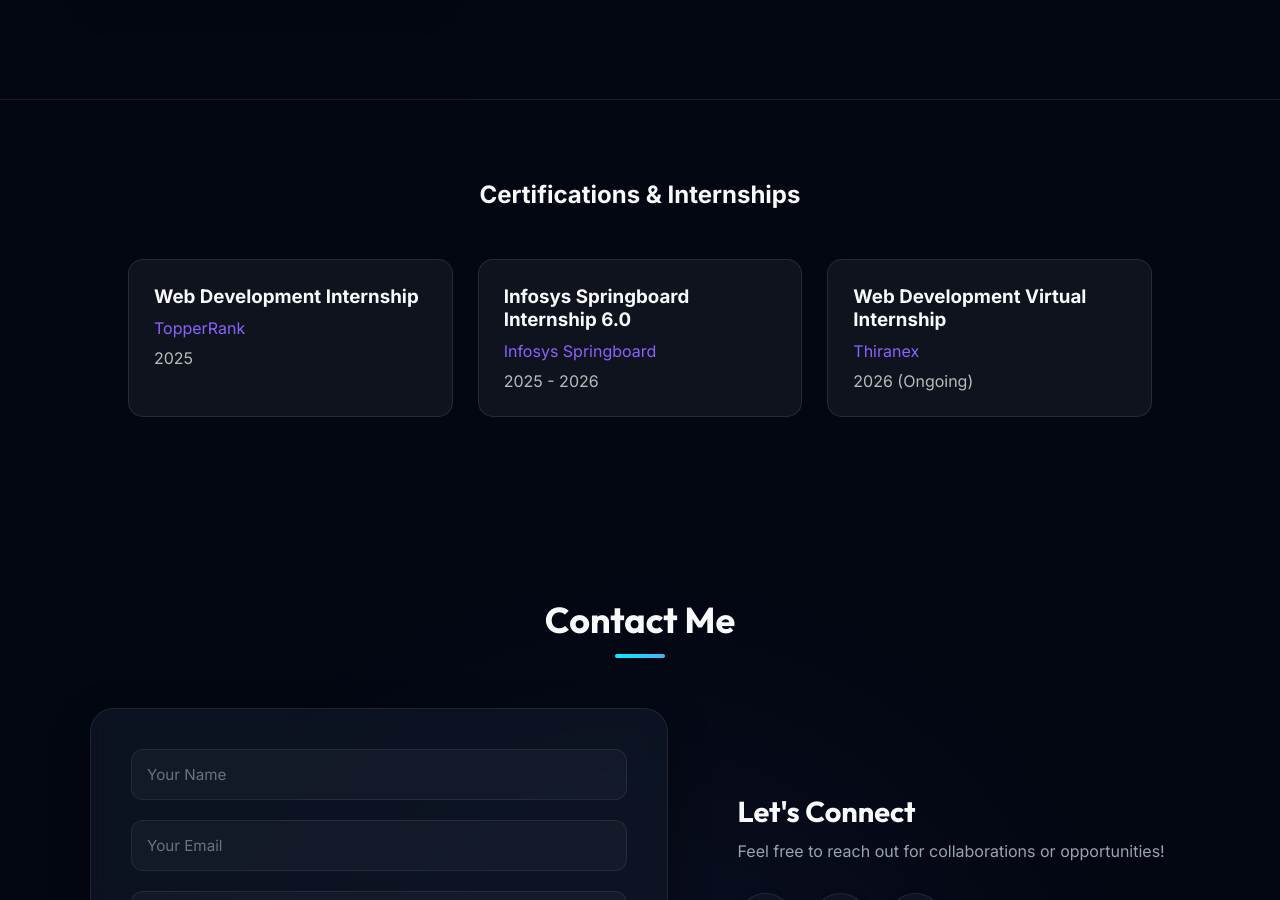
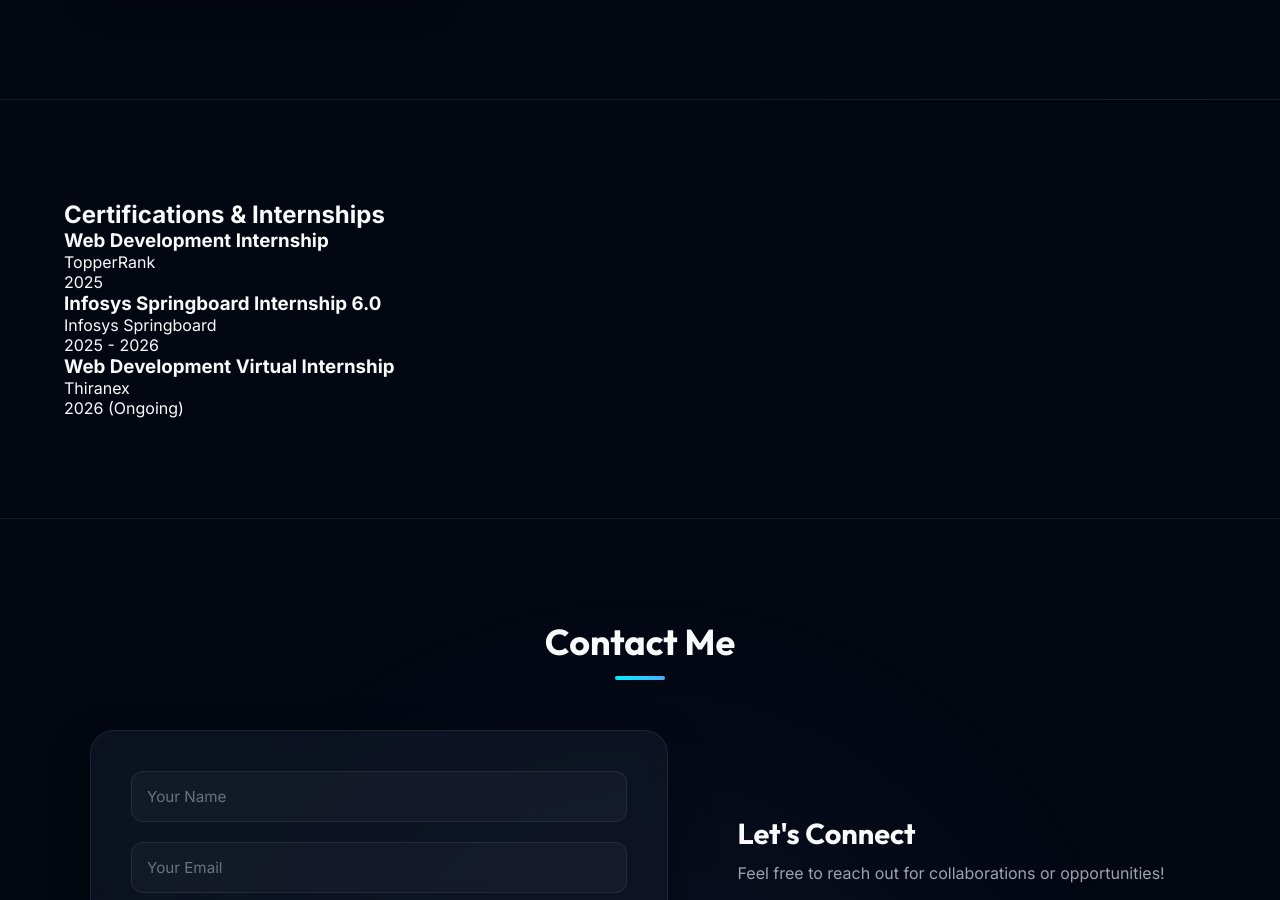
Before and after one commit to Chintala-Keerthana/My-Portfolio, a React (Create React App) app in the folder frontend/: page / in a window 1280 px wide. Shown: the part 3532-4432 px from the top of the page. Built offline with nearby package versions, Linux system fonts and the light colour scheme.

Commit message:
Updated certifications section

```diff
--- a/frontend/src/components/Certifications.css
+++ b/frontend/src/components/Certifications.css
@@ -1,39 +1,45 @@
-.certifications{
-    padding:80px 10%;
+.certifications {
+  padding: 100px 5%;
+  background: var(--bg-color);
+  border-bottom: 1px solid var(--border-color);
 }
 
-.certifications h2{
-    text-align:center;
-    margin-bottom:50px;
+.certifications-section-header {
+  text-align: center;
+  margin-bottom: 50px;
 }
 
-.certifications-container{
-    display:grid;
-    grid-template-columns:repeat(auto-fit,minmax(280px,1fr));
-    gap:25px;
+.certifications-section-header h2 {
+  font-size: 2.5rem;
+  color: var(--text-color);
 }
 
-.certificate-card{
-    padding:25px;
-    border-radius:15px;
-    background:rgba(255,255,255,.05);
-    border:1px solid rgba(255,255,255,.1);
-    transition:.3s;
+.certifications-grid {
+  display: grid;
+  grid-template-columns: repeat(auto-fit, minmax(320px, 1fr));
+  gap: 30px;
 }
 
-.certificate-card:hover{
-    transform:translateY(-8px);
+.certification-card {
+  background: rgba(255, 255, 255, 0.05);
+  border: 1px solid var(--border-color);
+  border-radius: 20px;
+  padding: 25px;
+  backdrop-filter: blur(15px);
+  transition: all 0.3s ease;
 }
 
-.certificate-card h3{
-    margin-bottom:10px;
+.certification-card:hover {
+  transform: translateY(-8px);
+  box-shadow: 0 15px 40px rgba(99, 102, 241, 0.2);
 }
 
-.certificate-card p{
-    color:#8a63ff;
-    margin-bottom:10px;
+.certification-card h3 {
+  color: var(--primary-color);
+  margin-bottom: 10px;
 }
 
-.certificate-card span{
-    color:#bbb;
+.certification-card p {
+  color: var(--text-secondary);
+  line-height: 1.6;
 }
```
